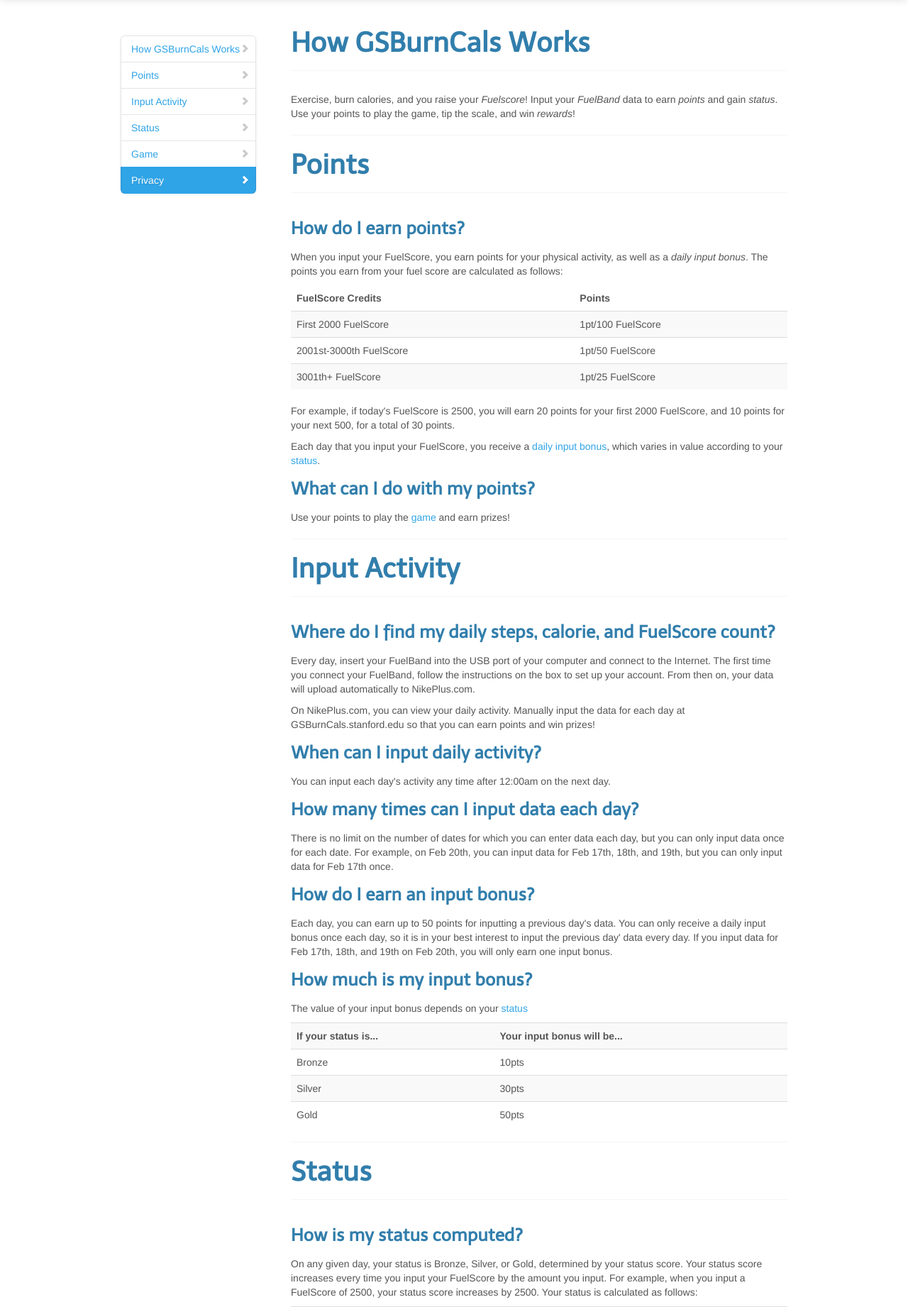
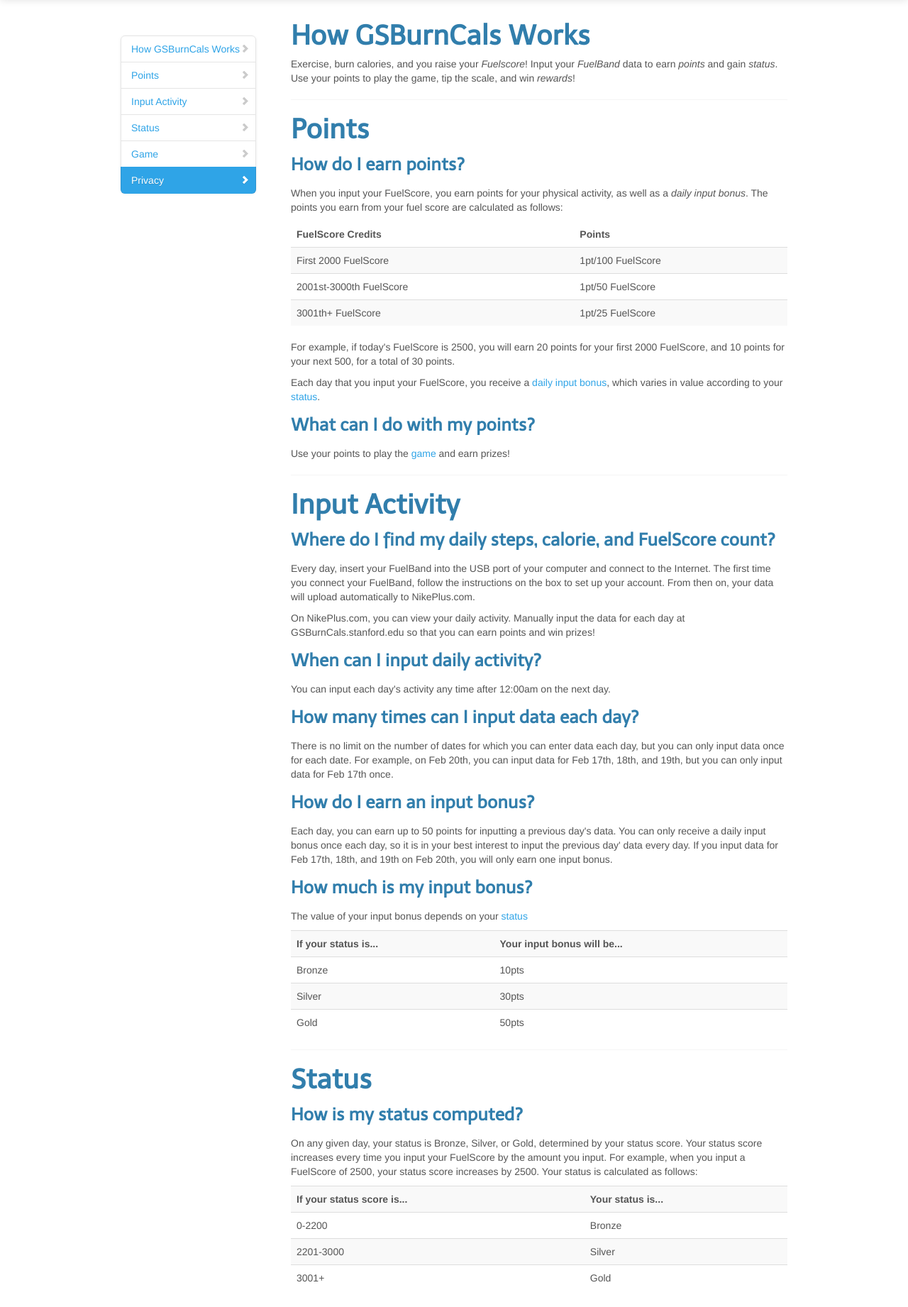
Before and after one commit to tb6272574/fuel, a Django app: page /faq/ in a window 1280 px wide. Shown: the part 51-1893 px from the top of the page at 71% size. Run offline with Django 3.2, Linux system fonts and the light colour scheme; some libraries are stand-ins or nearby versions.

Commit message:
test commit

```diff
--- a/fuel/templates/faq.html
+++ b/fuel/templates/faq.html
@@ -26,17 +26,14 @@
             <!-- Global Bootstrap settings
             ================================================== -->
             <section id="work">
-            <div class="page-header">
                 <h1>How GSBurnCals Works</h1>
-            </div>
             <p> Exercise, burn calories, and you raise your <i>Fuelscore</i>!  Input your <i>FuelBand</i> data to earn <i>points</i> and gain <i>status</i>.  Use your points to play the game, tip the scale, and win <i>rewards</i>! </p>
             </section>
             <hr>
 
+
             <section id="points">
-            <div class="page-header">
                 <h1>Points</h1>
-            </div>
             <h3>How do I earn points?</h3>
             <p> When you input your FuelScore, you earn points for your physical activity, as well as a <i>daily input bonus</i>.  The points you earn from your fuel score are calculated as follows:</p>
 
@@ -71,9 +68,7 @@
             </section>
             <hr>
             <section id="input">
-            <div class="page-header">
                 <h1>Input Activity</h1>
-            </div>
             <h3>Where do I find my daily steps, calorie, and FuelScore count?</h3>
             <p>Every day, insert your FuelBand into the USB port of your computer and connect to the Internet. The first time you connect your FuelBand, follow the instructions on the box to set up your account. From then on, your data will upload automatically to NikePlus.com.</p>
             <p>On NikePlus.com, you can view your daily activity.  Manually input the data for each day at GSBurnCals.stanford.edu so that you can earn points and win prizes!</p>
@@ -111,9 +106,7 @@
             <hr>
 
             <section id="status">
-            <div class="page-header">
                 <h1>Status</h1>
-            </div>
             <h3>How is my status computed?</h3>
             <p>On any given day, your status is Bronze, Silver, or Gold, determined by your status score.  Your status score increases every time you input your FuelScore by the amount you input.  For example, when you input a FuelScore of 2500, your status score increases by 2500.  Your status is calculated as follows:</p>
             <table class="table table-striped">
@@ -159,9 +152,7 @@
             <hr>
 
             <section id="game">
-            <div class="page-header">
                 <h1>Game</h1>
-            </div>
             <h3>What are the scales?</h3>
             <p>You can choose to play any of the three scales on the game board.  The right side of each scale is weighed down by an unknown amount of cash, ranging from $0-$100.  Players add points to the scale to weigh down the left side.  Each point is equivalent to 5 cents.  Once the dollar equivalent of the points on the left side of the scale equals the cash value on the right side of the scale, the scale tips and the player who added the last point wins all of the cash. The winning player is refunded all of the points he/she added to the scale above the winning value. Once a scale has tipped, a new one replaces it and the game starts over.</p>
 
```
